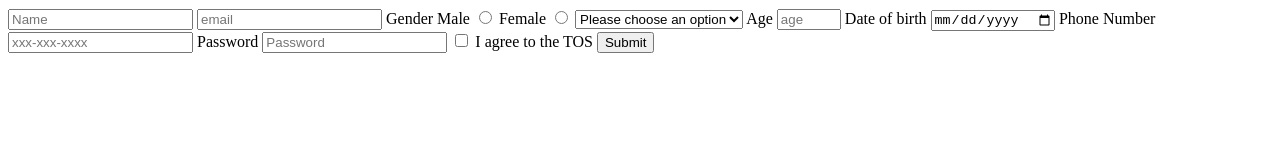
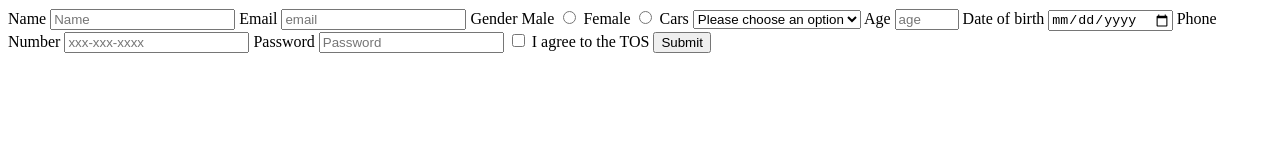
Before and after one commit to acciojob/signup-form-car-kYasHwaNTH1, a website: page main.html in a window 1280 px wide. Drawn offline with Linux system fonts and the light colour scheme.

Commit message:
created a submission

```diff
--- a/main.html
+++ b/main.html
@@ -9,7 +9,9 @@
 <body>
 	<!-- the entire body must be written by student -->
 	<form method="post">
+		<label for="name">Name</label>
 		<input type="text" required id="name" placeholder="Name" />
+		<label for="email">Email</label>
 	<input type="email" required id="email" placeholder="email" >
 
 		<label>Gender</label>
@@ -18,7 +20,7 @@
 		<label for="gender_f" >Female</label>
 		<input type="radio" id="gender_f" value="female" name="gender" >
 
-
+<label for="cars" >Cars</label>
 	<select id="cars" name="cars" >
 		<option disabled value=""  selected>Please choose an option</option>
 		<option value="BMW" >BMW</option>
```
